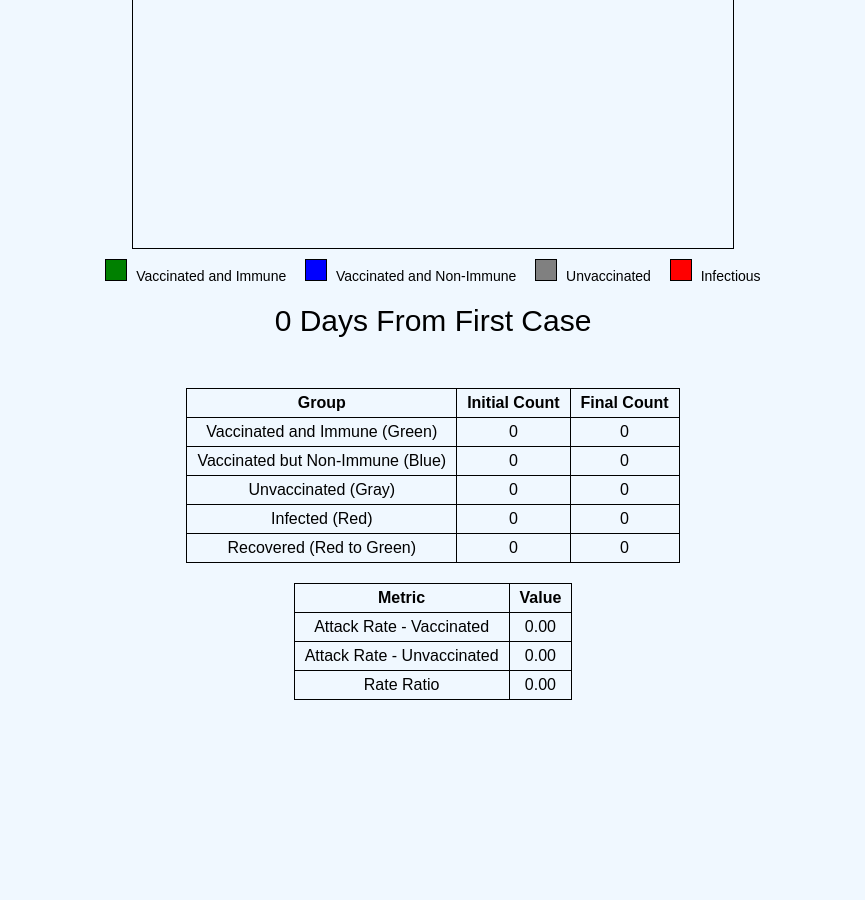
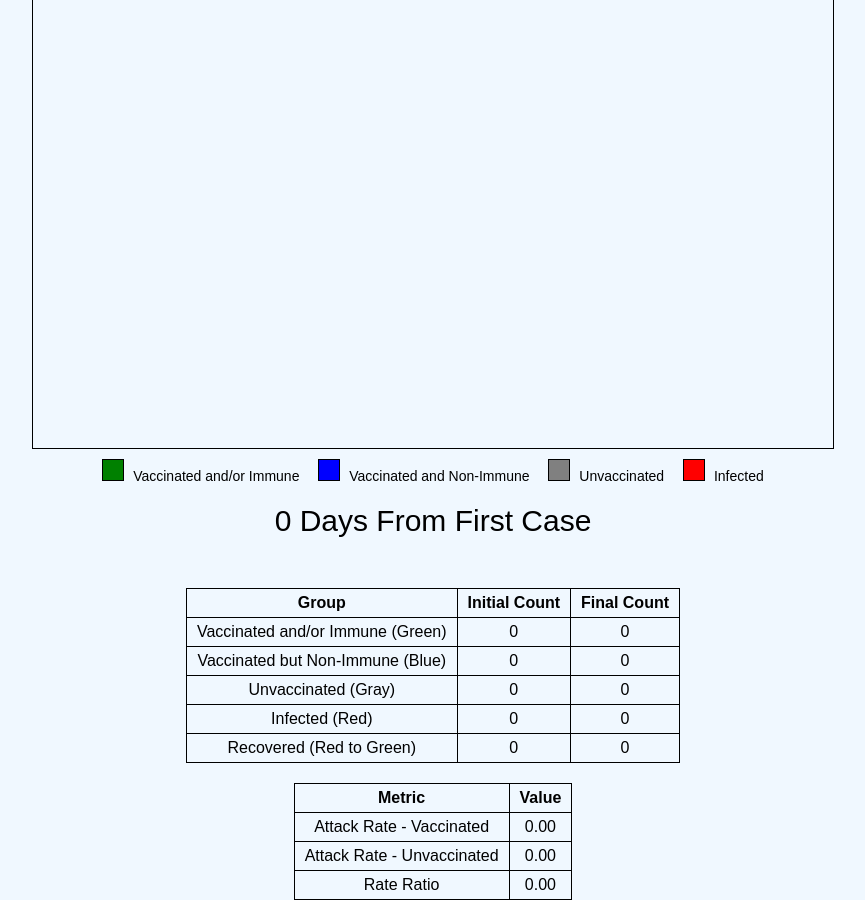
Before and after one commit to RFNajera/rfnajera.github.io, a Jekyll site: the page herd_immunity_simulation.html, which Jekyll copies as it is, in a window 1280 px wide and 900 px high, scrolled down 1902 px. Shown: the whole window, without its empty margins (207-1072 px from the left). Built offline with Jekyll 4.4.1, drawn with Linux system fonts in a browser that asks for light colours; before the commit the page ends 2602 px from its top, so only the background shows below that; some of the changed text lies outside the part shown.

Commit message:
Update herd_immunity_simulation.html
Fixed issues with speed. Fixed issue with countdown.

```diff
--- a/herd_immunity_simulation.html
+++ b/herd_immunity_simulation.html
@@ -139,14 +139,15 @@
             </math>
         </div>
         <p>
-            Notice how different the number of cases in the vaccinated and unvaccinated are, depending on the value of "Percent Vaccinated" versus the threshold. And notice the speed at which the outbreak happens.
+            Notice how different the number of cases in the vaccinated and unvaccinated are, depending on the value of
+            "Percent Vaccinated" versus the threshold. And notice the speed at which the outbreak happens.
         </p>
     </div>
 
     </div>
     <div id="controls">
         <div class="input-container">
-            <label for="population">Population Size (50-1000):</label><br>
+            <label for="population">Population Size (50-2000):</label><br>
             <input type="number" id="population" min="50" max="2000" step="10" value="1000">
         </div>
         <div class="input-container">
@@ -184,11 +185,11 @@
         </div>
         <button onclick="startSimulation()">Start Simulation</button>
     </div>
-    <canvas id="simulationCanvas" width="600" height="600"></canvas>
+    <canvas id="simulationCanvas" width="800" height="800"></canvas>
     <div id="legend" style="margin-top: 10px; font-size: 14px;">
         <span
             style="display: inline-block; width: 20px; height: 20px; background-color: green; border: 1px solid black; margin-right: 5px;"></span>
-        Vaccinated and Immune
+        Vaccinated and/or Immune
         <span
             style="display: inline-block; width: 20px; height: 20px; background-color: blue; border: 1px solid black; margin-left: 15px; margin-right: 5px;"></span>
         Vaccinated and Non-Immune
@@ -197,7 +198,7 @@
         Unvaccinated
         <span
             style="display: inline-block; width: 20px; height: 20px; background-color: red; border: 1px solid black; margin-left: 15px; margin-right: 5px;"></span>
-        Infectious
+        Infected
     </div>
     <div id="simulation-timer" style="font-size: 30px; margin-bottom: 10px; margin-top: 20px">0 Days From First Case
     </div>
@@ -212,7 +213,7 @@
         </thead>
         <tbody>
             <tr>
-                <td>Vaccinated and Immune (Green)</td>
+                <td>Vaccinated and/or Immune (Green)</td>
                 <td id="initial-immune-count">0</td>
                 <td id="final-immune-count">0</td>
             </tr>
```
Also changed, not shown: other parts of herd_immunity_simulation.html (+19 -11 lines).
